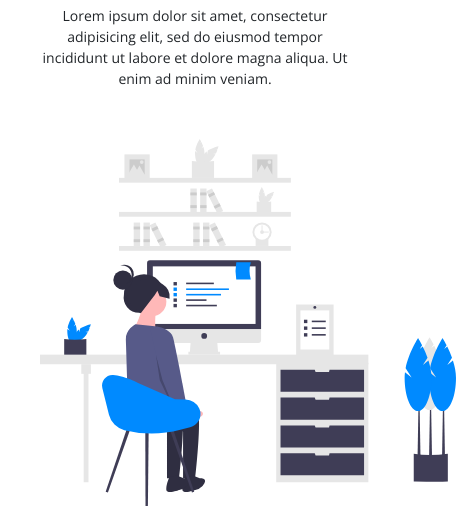
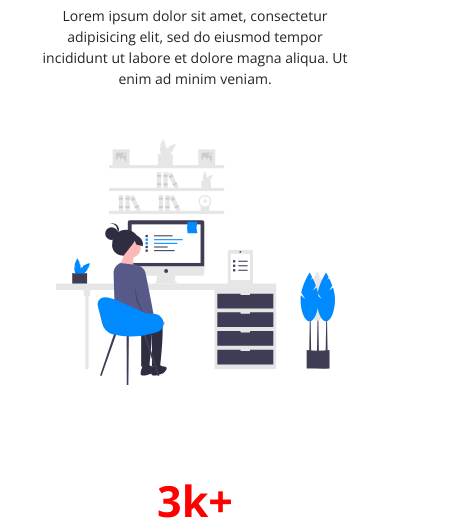
Before and after one commit to sharif123456/CMS-C-4-Responsive-Quick-Project, a plain HTML site: page index.html in a window 390 px wide. Shown: the part 276-807 px from the top of the page, 456 px wide, since content can reach past the window. Drawn offline with nearby package versions, Linux system fonts and the light colour scheme.

Commit message:
Update responsive.css

```diff
--- a/responsive.css
+++ b/responsive.css
@@ -103,7 +103,7 @@ footer p {
     font-size: 38px!important;
 }
 .top-section img {
-    width: 416px!important;
+    width: calc(100% - 31px)!important;
 }
 .success-section .container {
     width: calc(100% - 50px);
```
